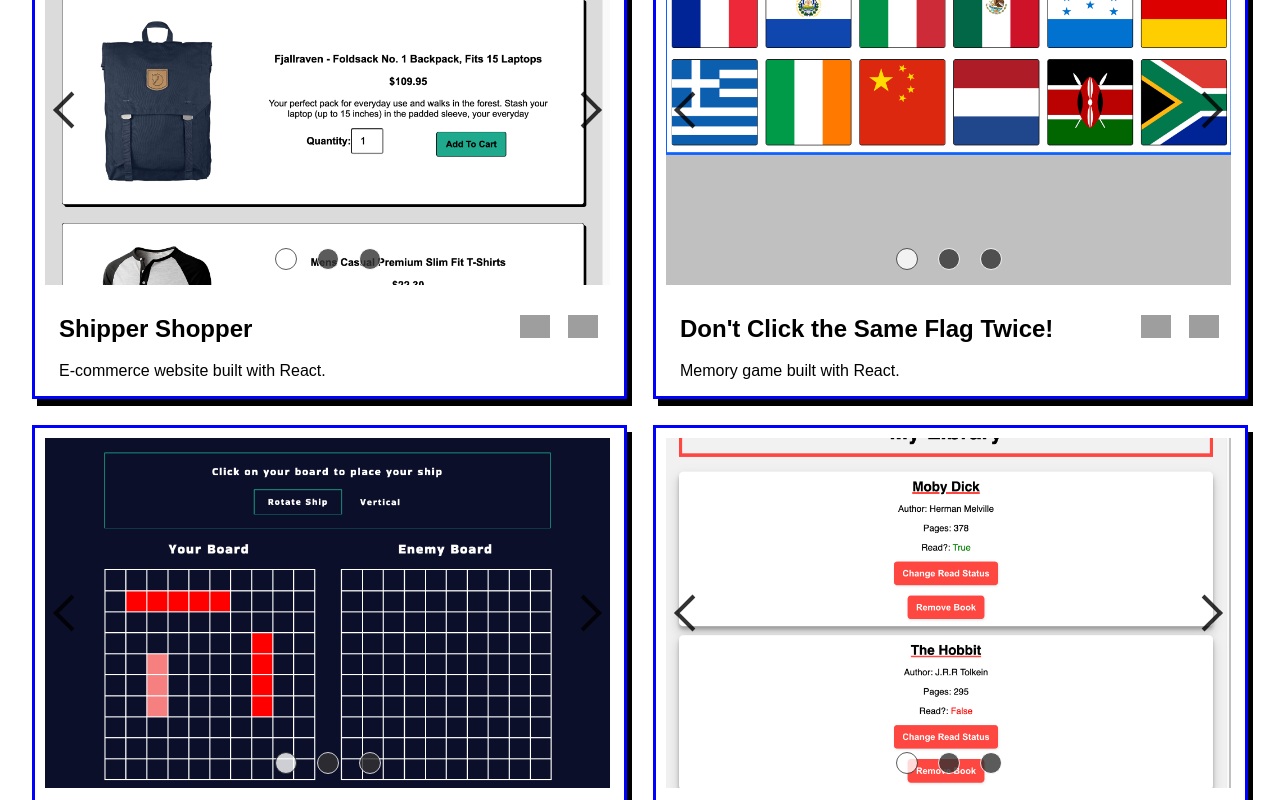
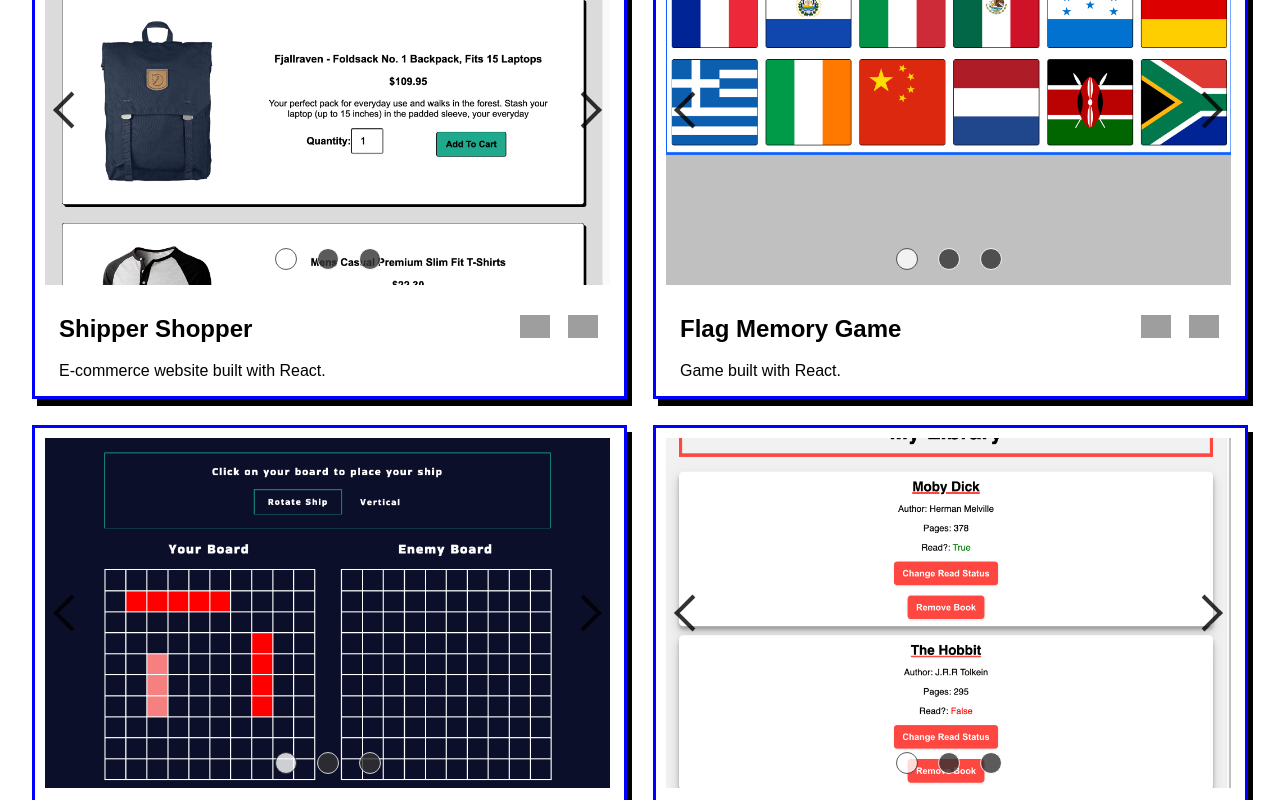
Before and after one commit to mikerachman1/personal-website, a React (Create React App) app: page / in a window 1280 px wide. Shown: the part 1693-2493 px from the top of the page. Built offline with nearby package versions, Linux system fonts and the light colour scheme; grey boxes are pictures that could not be loaded.

Commit message:
Changed name of flag project

```diff
--- a/src/App.css
+++ b/src/App.css
@@ -28,6 +28,7 @@ footer {
   position: absolute;
   animation: 20s track infinite alternate;
   border: 9px solid #ffc600;
+  box-shadow: 0 8px 10px -5px rgb(0 0 0 / 16%), 0 16px 24px 2px rgb(0 0 0 / 11%), 0 6px 30px 5px rgb(0 0 0 / 10%);
 }
 
 @keyframes track {
@@ -154,7 +155,6 @@ a {
 }
 
 
-
 @media (min-width: 1775px) {
   .projects-container {
     padding-left: 20rem;
--- a/src/App.js
+++ b/src/App.js
@@ -51,8 +51,8 @@ function App() {
             projectNum={1}
           />
           <Project
-            title="Don't Click the Same Flag Twice!"
-            description="Memory game built with React."
+            title="Flag Memory Game"
+            description="Game built with React."
             repolink="https://github.com/mikerachman1/memory-card"
             livelink="https://mikerachman1.github.io/memory-card/"
             images={[dc1, dc2, dc3]}
```
